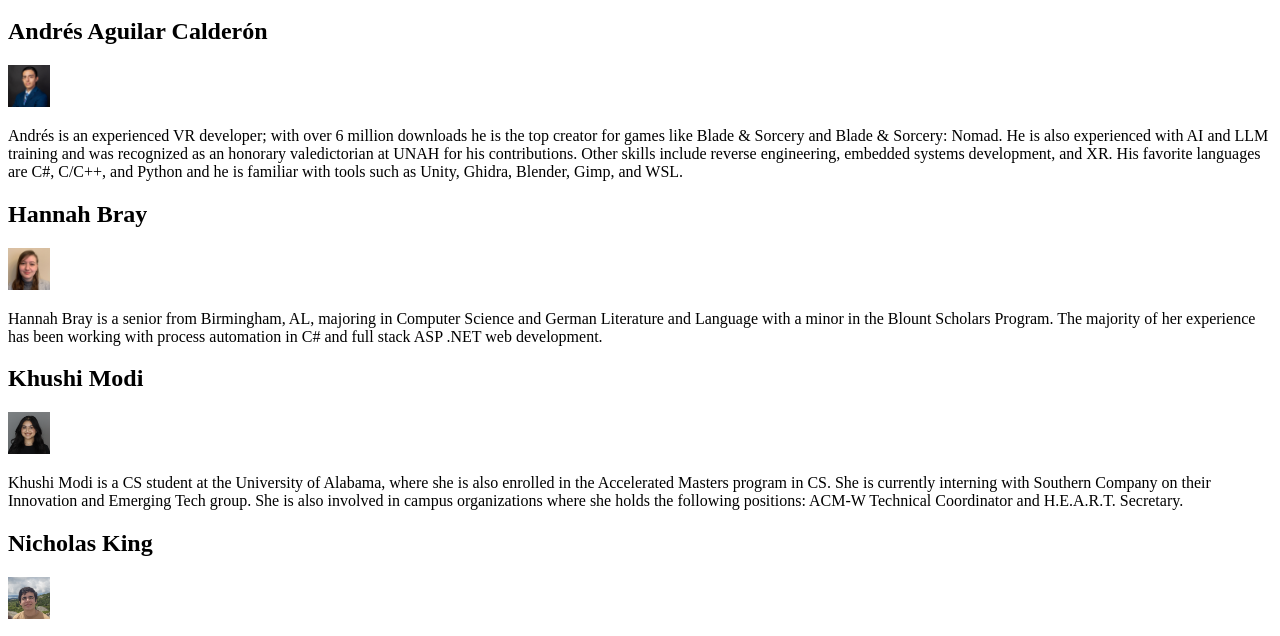
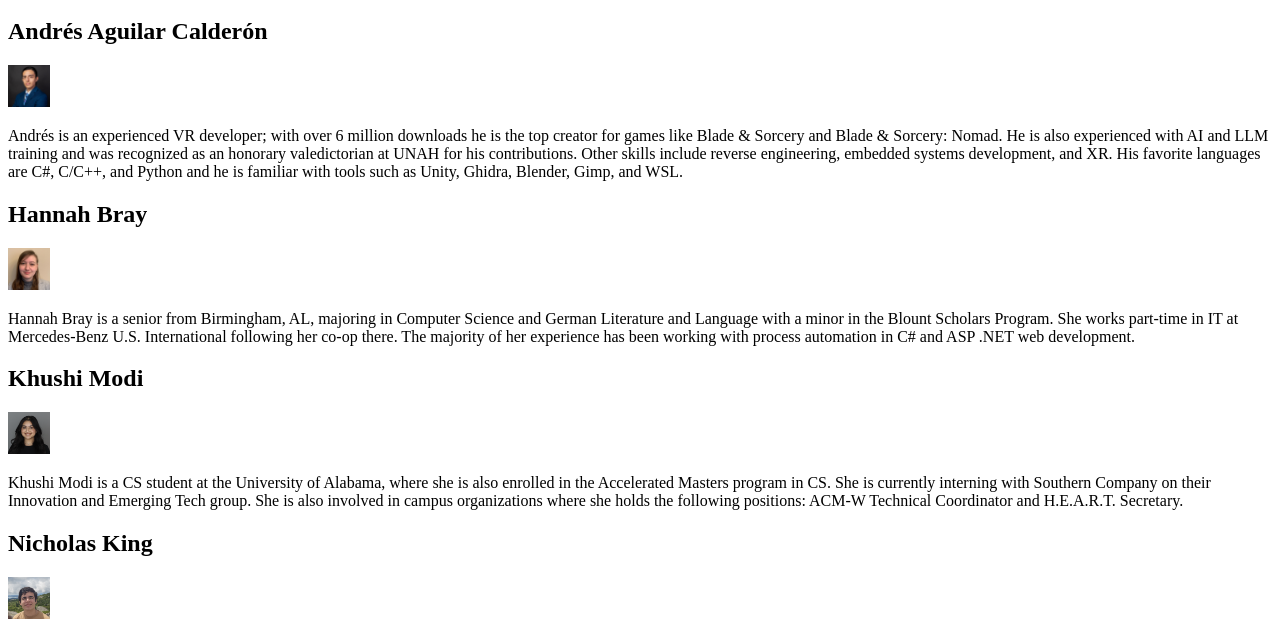
Before and after one commit to BlountWebApp/BlountWebApp.github.io, a plain HTML site: page bios.html in a window 1280 px wide. Shown: the part 136-772 px from the top of the page. Drawn offline with Linux system fonts and the light colour scheme.

Commit message:
Edited bio.

```diff
--- a/bios.html
+++ b/bios.html
@@ -26,7 +26,7 @@
 
             <h2>Hannah Bray</h2>
             <img src="Headshots/Hannah.jpg" alt="Hannah Bray" width="42" height="42">
-            <p>Hannah Bray is a senior from Birmingham, AL, majoring in Computer Science and German Literature and Language with a minor in the Blount Scholars Program. The majority of her experience has been working with process automation in C# and full stack ASP .NET web development.</p>
+            <p>Hannah Bray is a senior from Birmingham, AL, majoring in Computer Science and German Literature and Language with a minor in the Blount Scholars Program. She works part-time in IT at Mercedes-Benz U.S. International following her co-op there. The majority of her experience has been working with process automation in C# and ASP .NET web development.</p>
 
             <h2>Khushi Modi</h2>
             <img src="Headshots/Khushi.png" alt="Khushi Modi" width="42" height="42">
```
